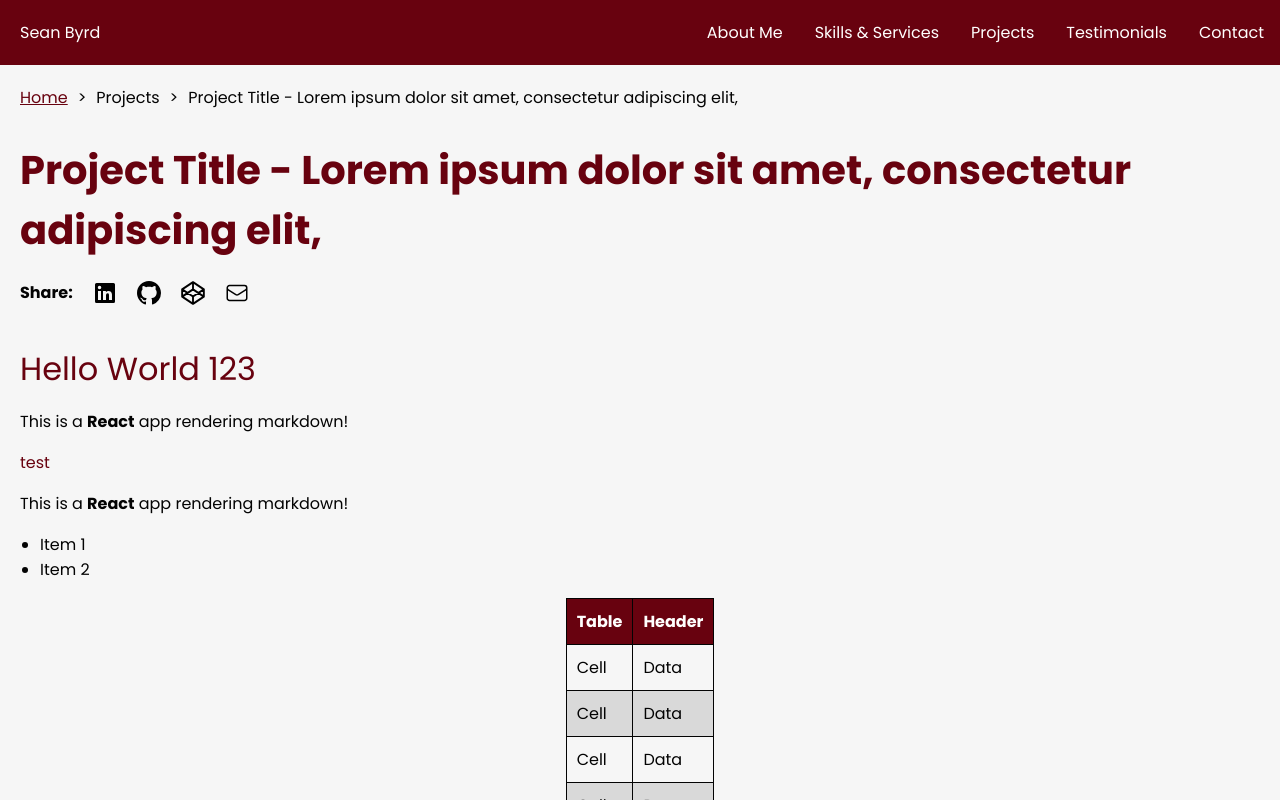
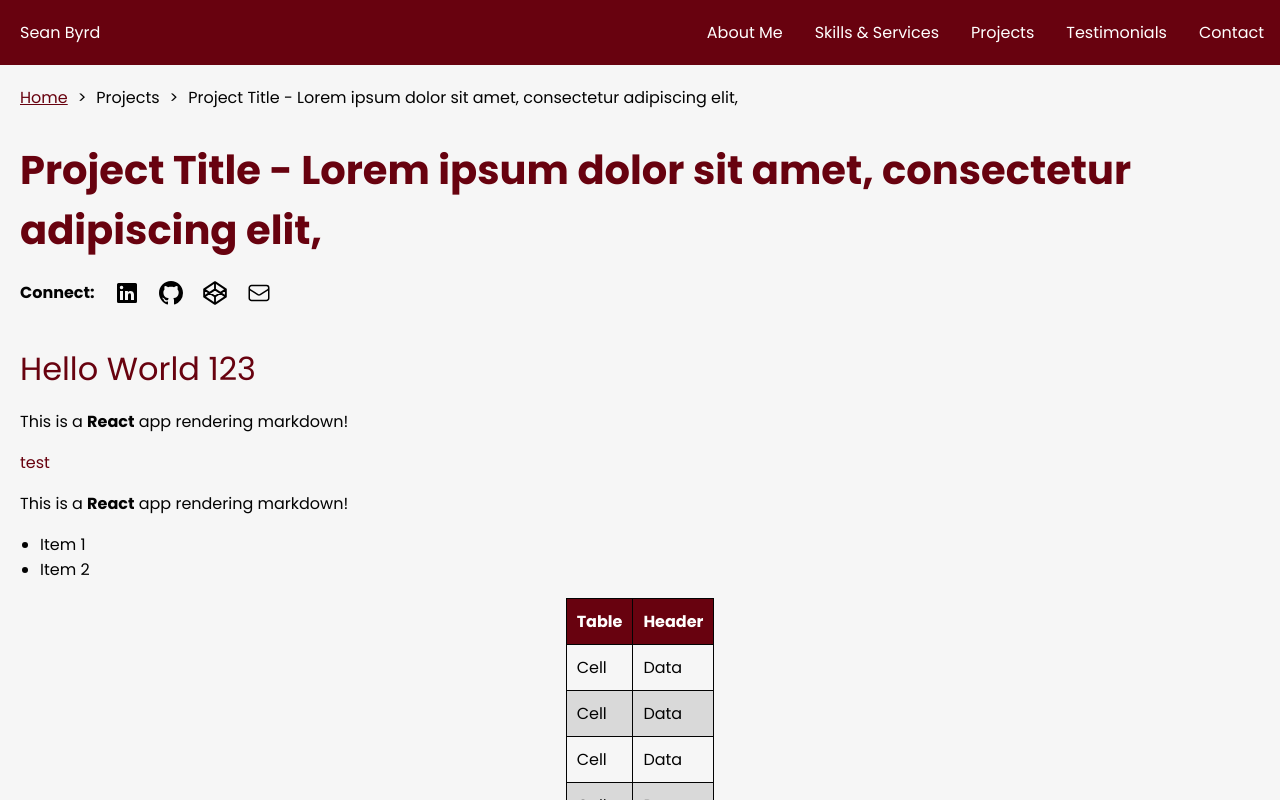
Before and after one commit to byrdsean/portfolio, a React (Vite) app: page /projects/project-1 in a window 1280 px wide. Shown: the top 800 px of the page. Built offline with nearby package versions, Linux system fonts and the light colour scheme.

Commit message:
Updating social media label on project description page

```diff
--- a/src/components/projects/projectDescription.tsx
+++ b/src/components/projects/projectDescription.tsx
@@ -70,7 +70,7 @@ const ProjectDescription = () => {
                         </ul>
                         <section className="header">
                             {project && <h1>{project.title}</h1>}
-                            <SocialMediaIcons showWhiteIcons={false} label={"Share"} showSmallIcons={true} />
+                            <SocialMediaIcons showWhiteIcons={false} label={"Connect"} showSmallIcons={true} />
                         </section>
                         <section className={"article"}>
                             <Markdown remarkPlugins={[remarkGfm]}>
```
